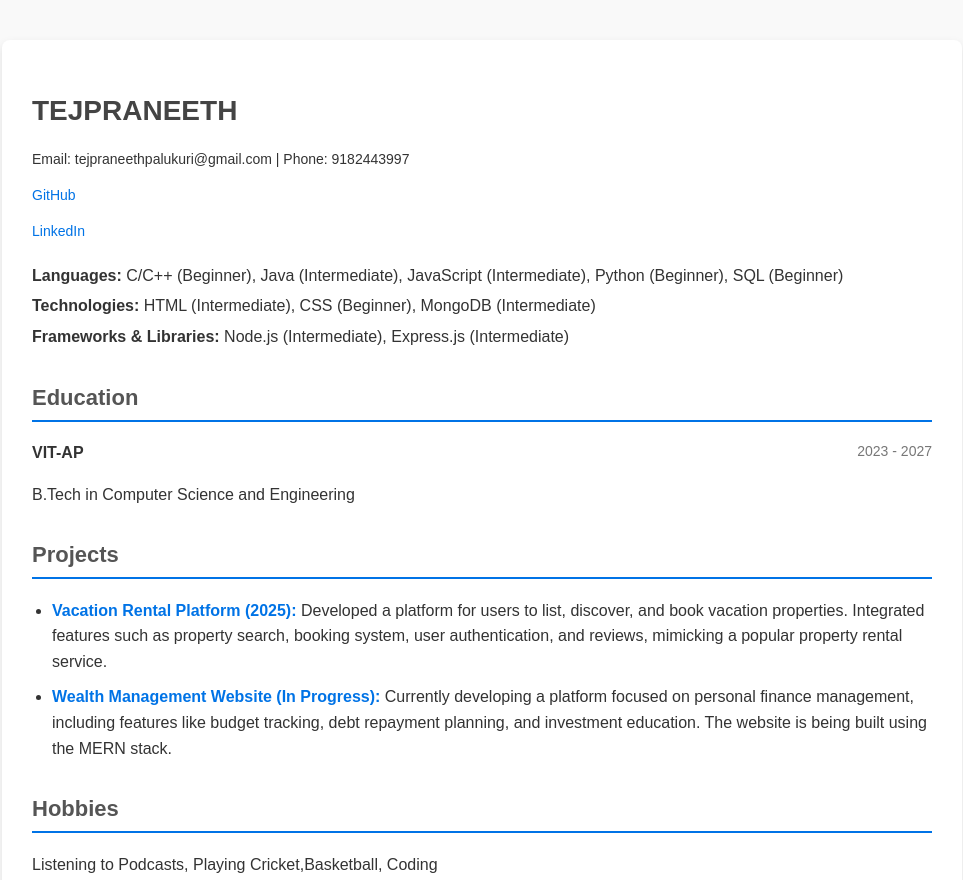
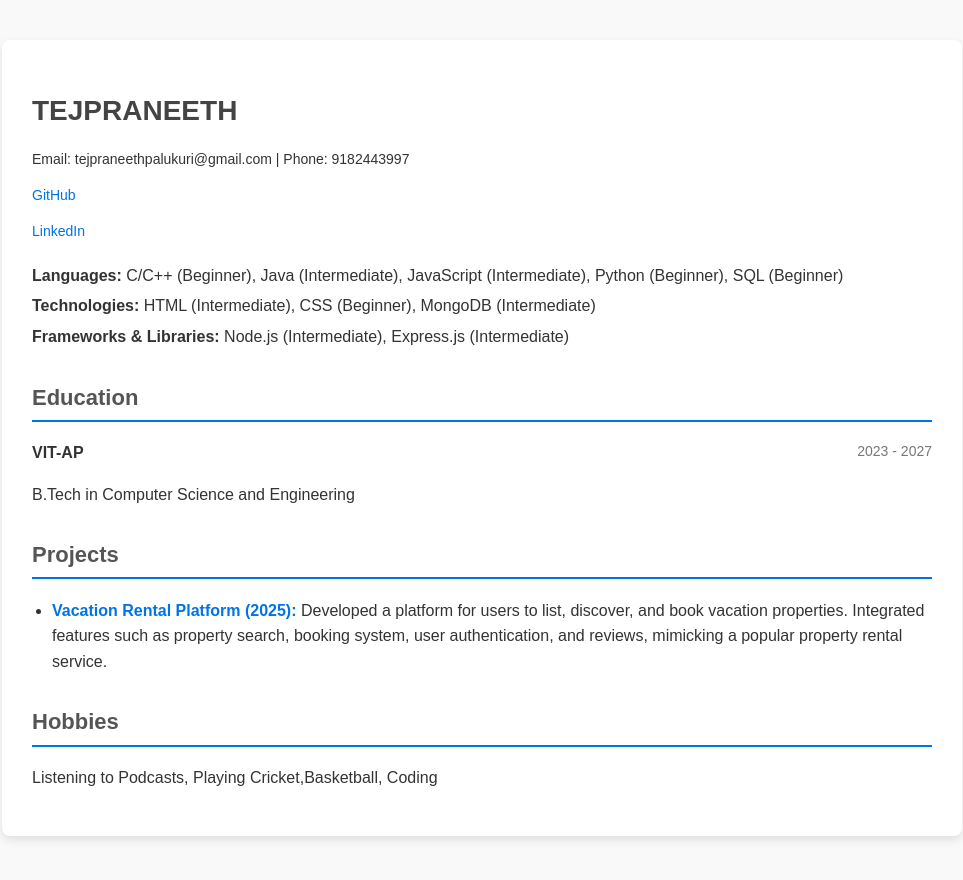
Before and after one commit to tejpraneeth15/portfolio, a plain HTML site: page index.html in a window 1280 px wide. Shown: the top 880 px of the page, without its empty margins (158-1121 px from the left). Drawn offline with Linux system fonts and the light colour scheme.

Commit message:
Update index.html
edited

```diff
--- a/index.html
+++ b/index.html
@@ -33,7 +33,6 @@
             <h2>Projects</h2>
             <ul>
             <li><strong>Vacation Rental Platform (2025):</strong> Developed a platform for users to list, discover, and book vacation properties. Integrated features such as property search, booking system, user authentication, and reviews, mimicking a popular property rental service.</li>
-            <li><strong>Wealth Management Website (In Progress):</strong> Currently developing a platform focused on personal finance management, including features like budget tracking, debt repayment planning, and investment education. The website is being built using the MERN stack.</li>
             </ul>
         </div>
 
```
